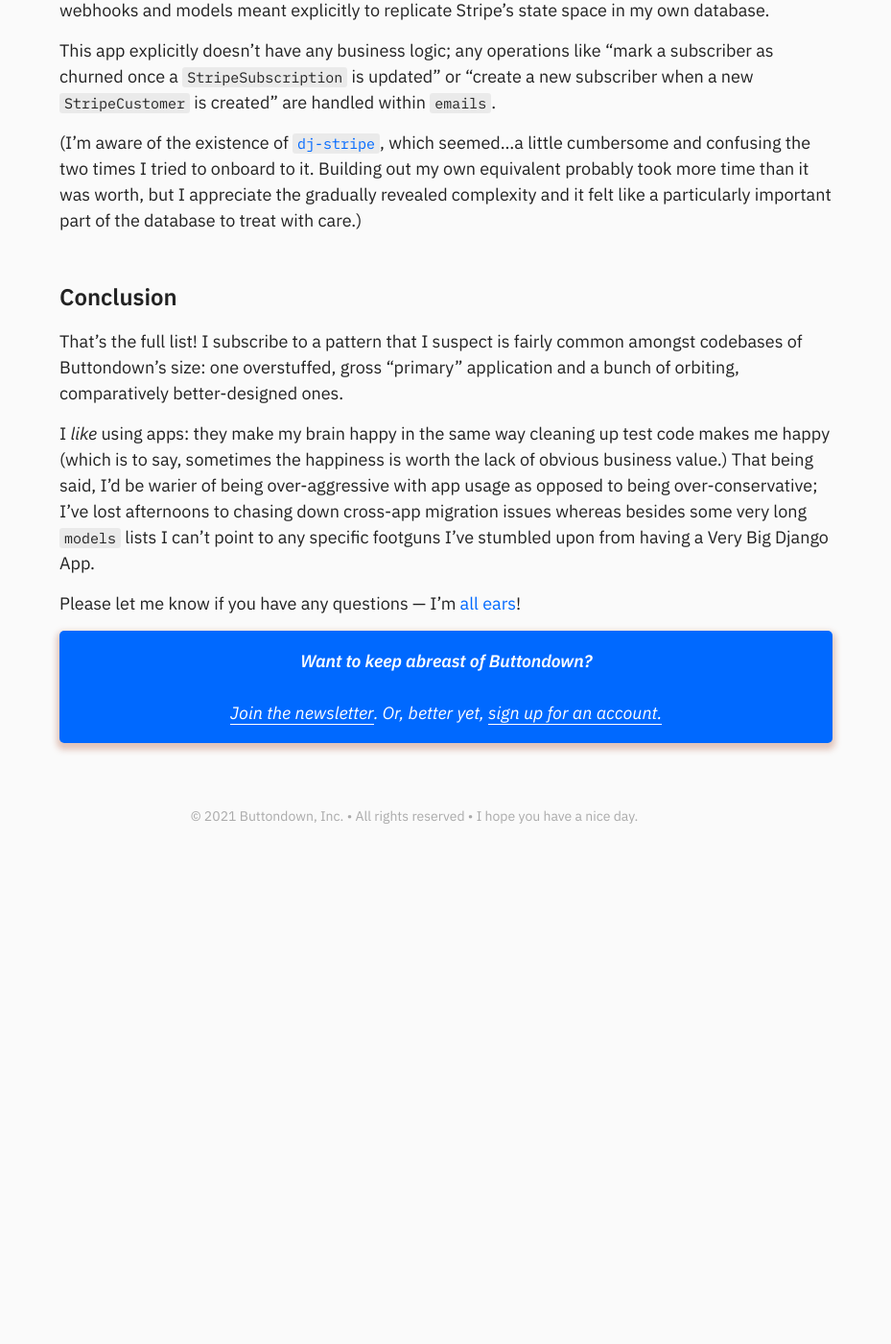
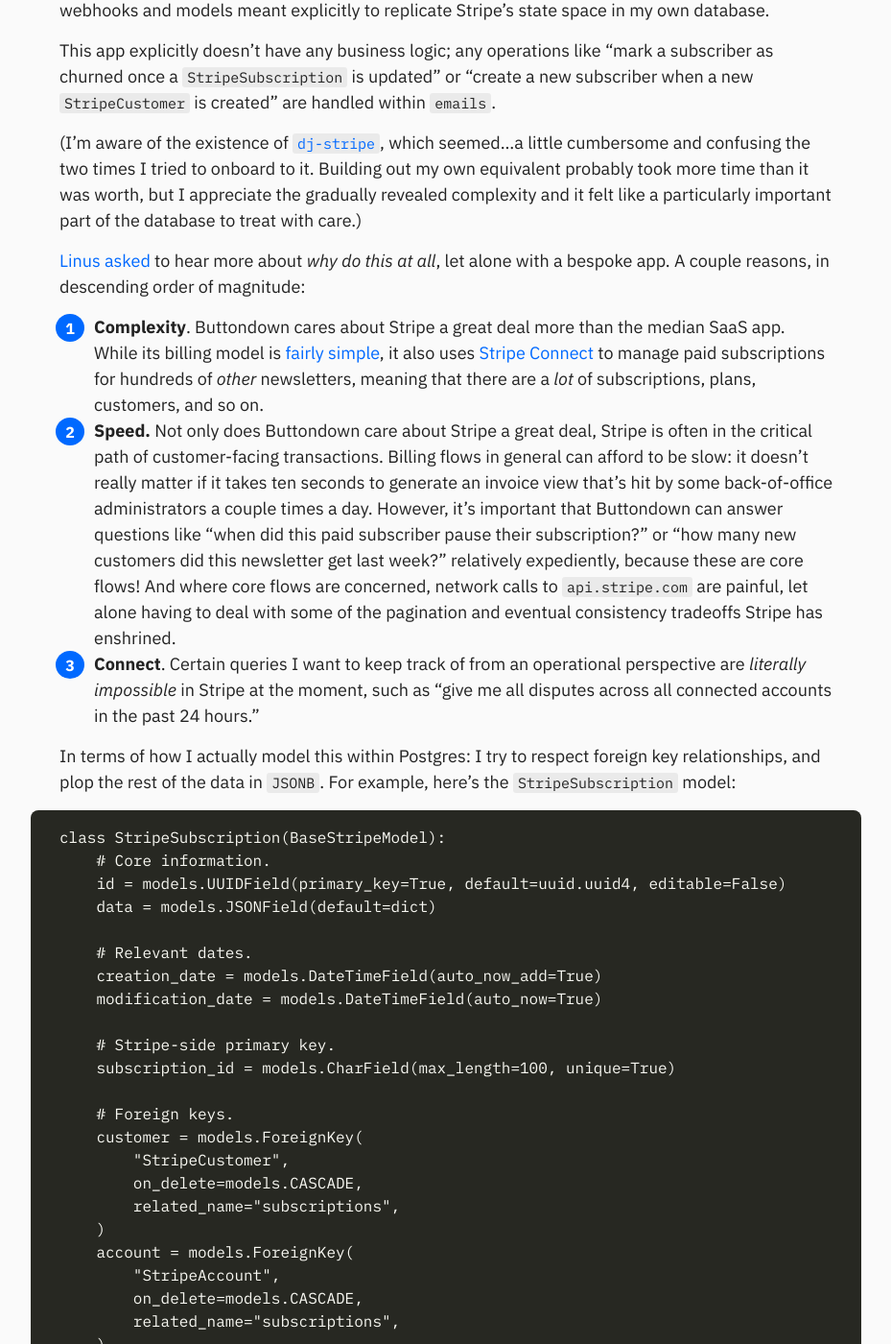
Before and after one commit to buttondown/blog, a Jekyll site: the page built from _posts/2022-06-08-apps.md, in a window 1280 px wide and 1400 px high, scrolled down 6662 px. Shown: the whole window at 96% size, without its empty margins (208-1137 px from the left). Built offline with Jekyll 4.4.1, drawn with Linux system fonts in a browser that asks for light colours; nearby versions of some CDN libraries; comment, search, counter and statistics services are not loaded; before the commit the page ends 7523 px from its top, so only the background shows below that; some of the changed text lies outside the part shown.

Commit message:
Update 2022-06-08-apps.md

````diff
--- a/_posts/2022-06-08-apps.md
+++ b/_posts/2022-06-08-apps.md
@@ -206,6 +206,47 @@
 
 (I'm aware of the existence of [`dj-stripe`](https://github.com/dj-stripe/dj-stripe), which seemed...a little cumbersome and confusing the two times I tried to onboard to it. Building out my own equivalent probably took more time than it was worth, but I appreciate the gradually revealed complexity and it felt like a particularly important part of the database to treat with care.)
 
+
+
+[Linus asked](https://twitter.com/thesephist/status/1534629659144597505?s=21&t=A3to3cCL6mhCoCjaeXvHrA) to hear more about _why do this at all_, let alone with a bespoke app. A couple reasons, in descending order of magnitude:
+
+1. **Complexity**. Buttondown cares about Stripe a great deal more than the median SaaS app. While its billing model is [fairly simple](https://blog.buttondown.email/2022/05/13/repricing), it also uses [Stripe Connect](http://stripe.com/connect) to manage paid subscriptions for hundreds of *other* newsletters, meaning that there are a *lot* of subscriptions, plans, customers, and so on.
+2. **Speed.** Not only does Buttondown care about Stripe a great deal, Stripe is often in the critical path of customer-facing transactions. Billing flows in general can afford to be slow: it doesn’t really matter if it takes ten seconds to generate an invoice view that’s hit by some back-of-office administrators a couple times a day. However, it’s important that Buttondown can answer questions like “when did this paid subscriber pause their subscription?” or “how many new customers did this newsletter get last week?” relatively expediently, because these are core flows! And where core flows are concerned, network calls to `api.stripe.com` are painful, let alone having to deal with some of the pagination and eventual consistency tradeoffs Stripe has enshrined.
+3. **Connect**. Certain queries I want to keep track of from an operational perspective are *literally impossible* in Stripe at the moment, such as “give me all disputes across all connected accounts in the past 24 hours.”
+
+In terms of how I actually model this within Postgres: I try to respect foreign key relationships, and plop the rest of the data in `JSONB`. For example, here’s the `StripeSubscription` model:
+
+```
+class StripeSubscription(BaseStripeModel):
+    # Core information.
+    id = models.UUIDField(primary_key=True, default=uuid.uuid4, editable=False)
+    data = models.JSONField(default=dict)
+
+    # Relevant dates.
+    creation_date = models.DateTimeField(auto_now_add=True)
+    modification_date = models.DateTimeField(auto_now=True)
+
+    # Stripe-side primary key.
+    subscription_id = models.CharField(max_length=100, unique=True)
+
+    # Foreign keys.
+    customer = models.ForeignKey(
+        "StripeCustomer",
+        on_delete=models.CASCADE,
+        related_name="subscriptions",
+    )
+    account = models.ForeignKey(
+        "StripeAccount",
+        on_delete=models.CASCADE,
+        related_name="subscriptions",
+    )
+    plan = models.ForeignKey(
+        "StripePlan",
+        on_delete=models.CASCADE,
+        related_name="subscriptions",
+    )
+```
+
 ## Conclusion
 
 That's the full list! I subscribe to a pattern that I suspect is fairly common amongst codebases of Buttondown's size: one overstuffed, gross "primary" application and a bunch of orbiting, comparatively better-designed ones.
````
